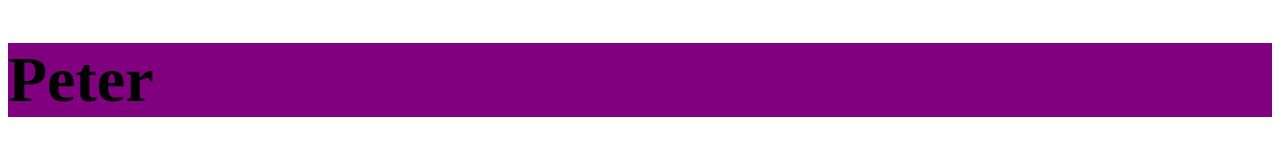
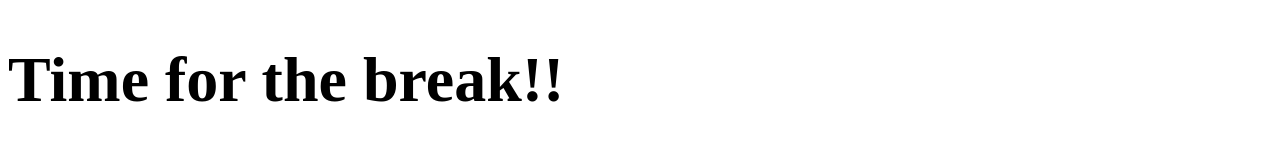
Before and after one commit to trusohamn/MobTimer, a plain HTML site: page index.html in a window 1280 px wide. Drawn offline with Linux system fonts and the light colour scheme.

Commit message:
displays break

```diff
--- a/index.html
+++ b/index.html
@@ -4,10 +4,9 @@
 <style>
 #name {
 font-size: 4rem;
-display:inline-box;
-left: 50%;
-top:50%;
-};
+display : inline-box;
+margin : 0, auto;
+}
 
 </style>
 </head>
--- a/index.js
+++ b/index.js
@@ -1,4 +1,4 @@
-const tpp = 5 * 60 * 1000 ;
+const tpp = 5 * 60;
 let people = [
     'Marta_green',
     'Camilla_blue',
@@ -18,20 +18,23 @@ function shuffle(a) {
     return a;
 }
 
+const element = document.getElementById('name');
 function start(counter) {
-    const element = document.getElementById('name');
     console.log(element);
     if (counter < people.length) {
         let person_color = people[counter];
         let person = person_color.split('_')[0];
         let color = person_color.split('_')[1];
         element.innerHTML = person;
-        element.style.background = color;
+        document.body.style.background = color;
         setTimeout(function () {
             counter++;
             start(counter);
         }, tpp);
-    }
+    } else {
+        element.innerHTML = 'Time for the break!!';
+        document.body.style.background = 'white';
+    }ß
 }
 
 people = shuffle(people);
```
